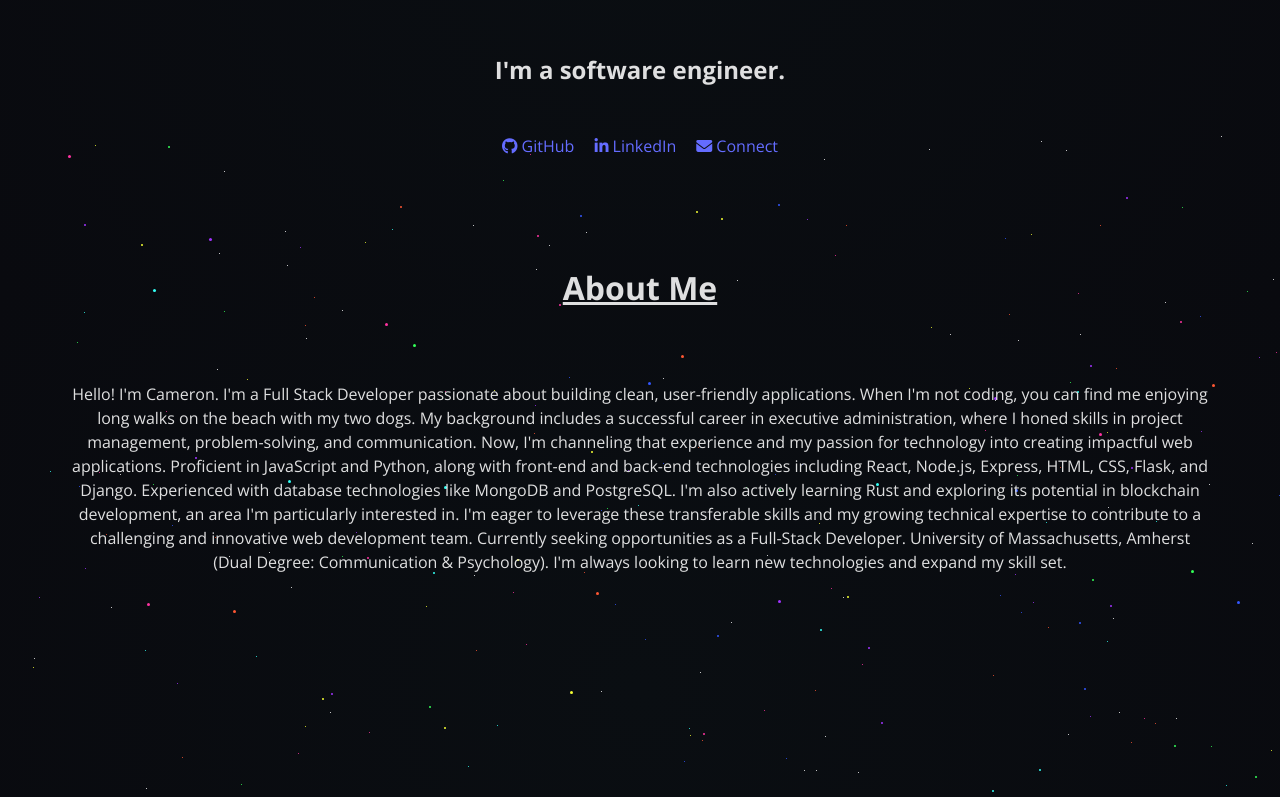
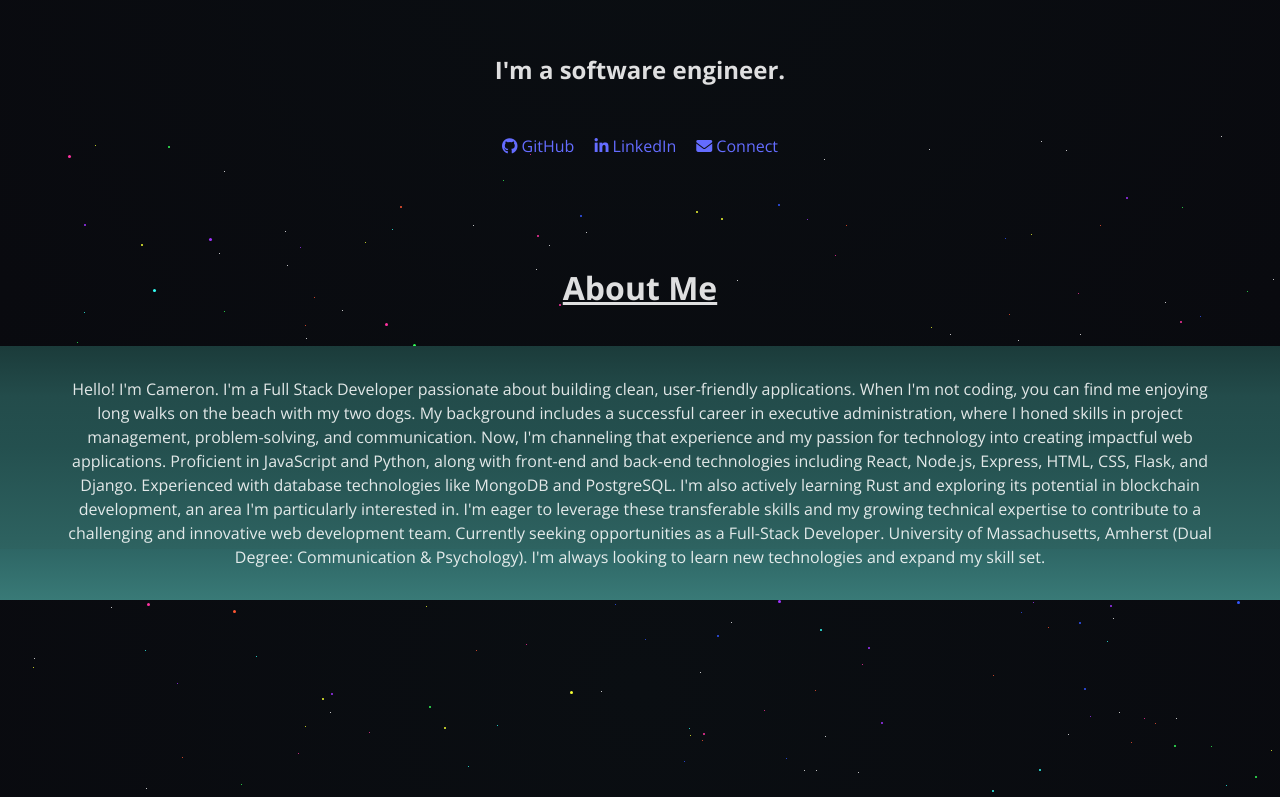
Before and after one commit to camdelay16/portfolio, a React (Vite) app: page /aboutme in a window 1280 px wide. Shown: the part 510-1307 px from the top of the page. Built offline with nearby package versions, Linux system fonts and the light colour scheme.

Commit message:
Refactor bioContainer in App.css and Star.css

```diff
--- a/src/App.css
+++ b/src/App.css
@@ -419,10 +419,23 @@ body {
 
   .bioContainer {
     display: flex;
+    flex-direction: column;
     justify-content: center;
     align-items: center;
-    margin: 20px;
-    margin-bottom: 40px;
+    background: linear-gradient(
+      to bottom,
+      #1b3b3a 0%,
+      #234c4b 20%,
+      #24504f 40%,
+      #2e6361 80%,
+      #2e6665 60%,
+      #397a77 100%
+    );
+    width: 100vw;
+    margin-left: calc(-50vw + 50%);
+    p {
+      padding: 15px 60px;
+    }
   }
 
   .pageTitleContainer {
@@ -589,7 +602,7 @@ body {
     flex-direction: column;
     position: fixed;
     top: 0;
-    right: -250px; /* Start off the page */
+    right: -250px;
     width: 250px;
     height: 100%;
     background: linear-gradient(to bottom, #002bff, #143bff, #2043f1, #2243e8);
--- a/src/Star.css
+++ b/src/Star.css
@@ -10,6 +10,7 @@
     border-radius: 50%;
     filter: blur(0.5px);
     animation: animStar 50s linear infinite;
+    padding: 0;
   }
 
   #stars::after,
@@ -17,6 +18,7 @@
   #stars3::after {
     border-radius: 50%;
     filter: blur(0.5px);
+    padding: 0;
   }
 
   #stars {
```
